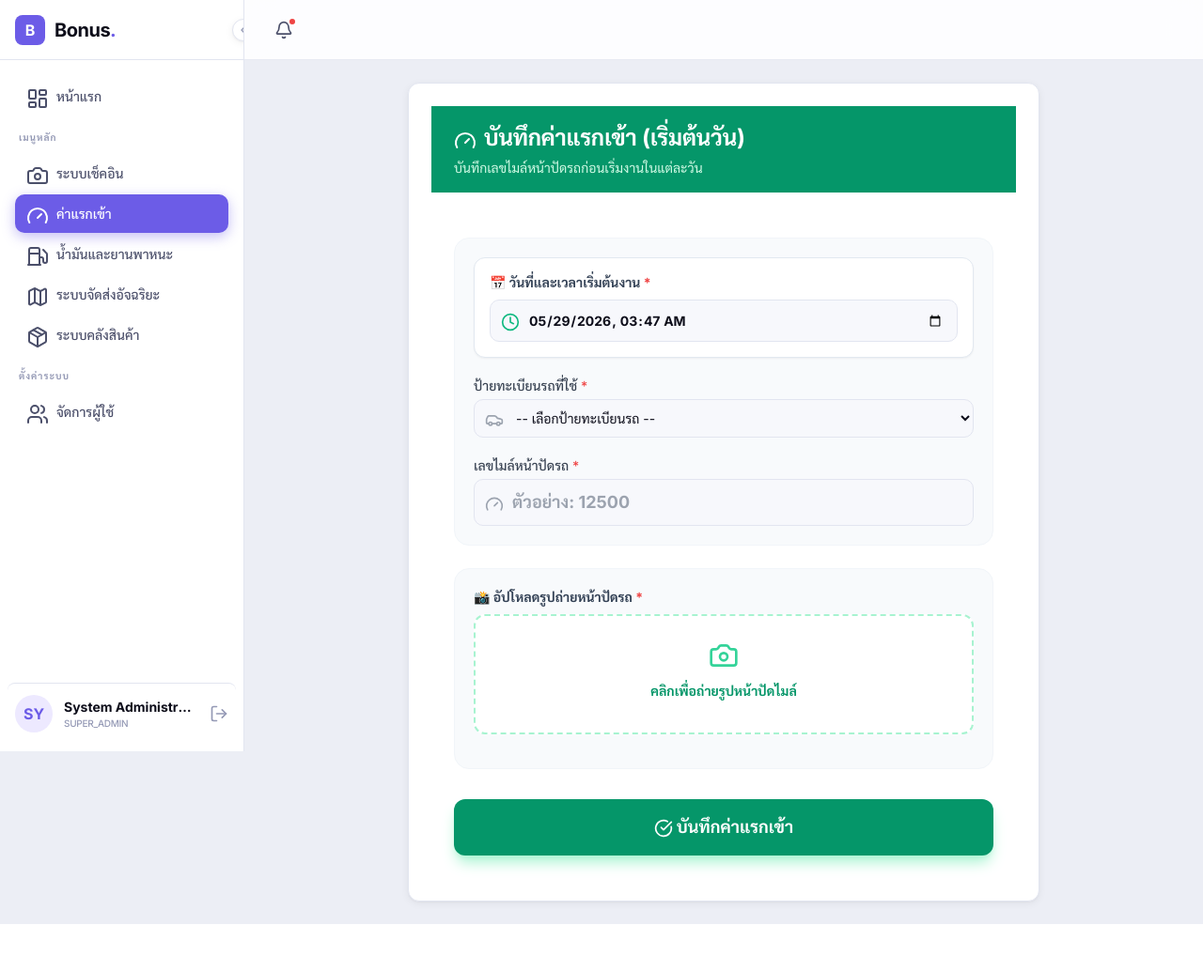
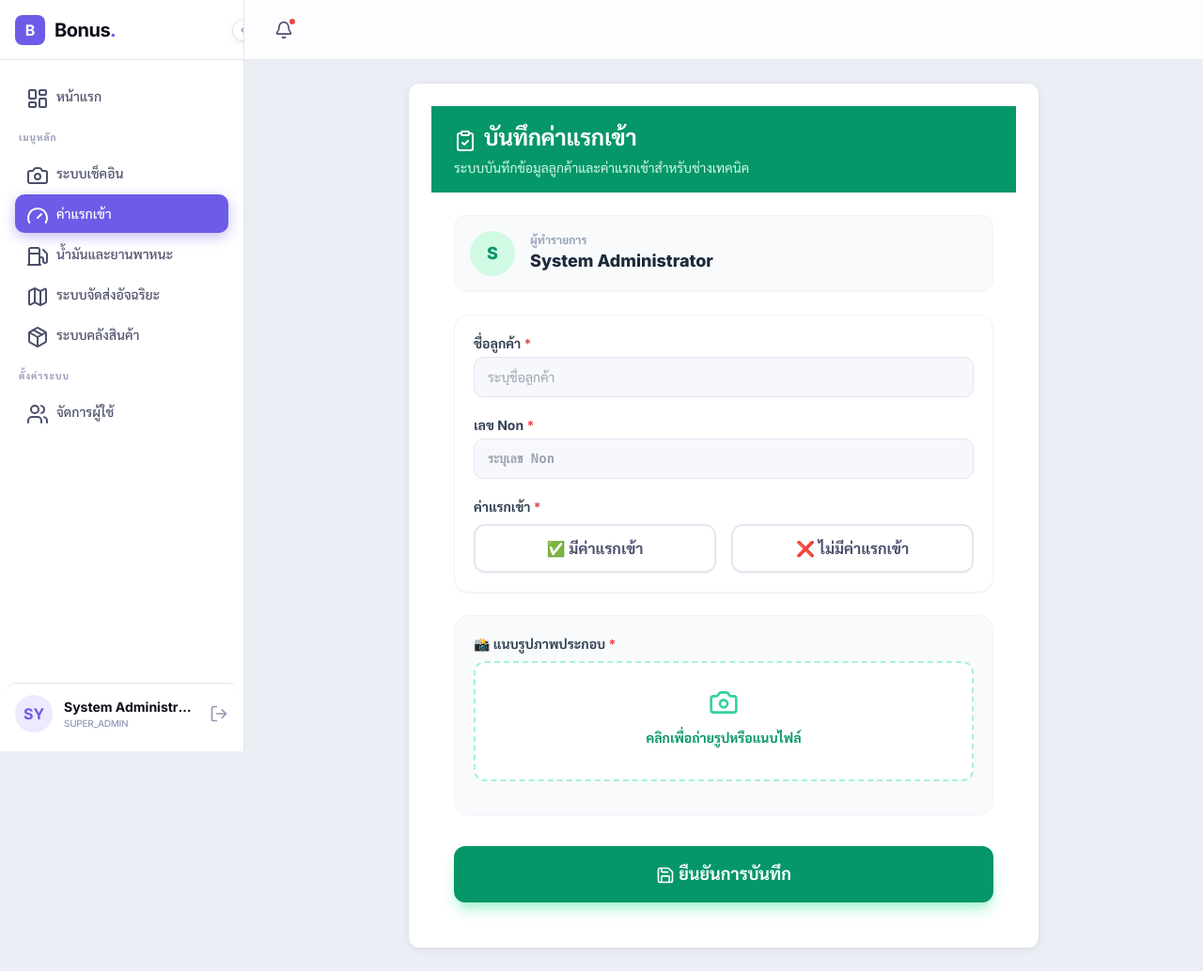
Before and after one commit to nontapat150-droid/Bonus, a PHP site: page /index.php?page=start_day in a window 1280 px wide. Shown: the whole page at 94% size. Before the commit the page ends 984 px from the top, so only its background shows below. Run offline with PHP 8.4, Linux system fonts and the light colour scheme; a user stored in the database is signed in; data comes from the database, SQL or seed files in the repository; data that the repository does not hold is empty; some libraries are stand-ins or nearby versions.

Commit message:
เพิ่มระบบค่าแรกเข้า

```diff
--- a/assets/js/start_day.js
+++ b/assets/js/start_day.js
@@ -1,53 +1,34 @@
 // assets/js/start_day.js
 document.addEventListener('DOMContentLoaded', () => {
     const form = document.getElementById('startDayForm');
-    const fileInput = document.getElementById('oil_images');
+    const fileInput = document.getElementById('start_day_images');
     const previewContainer = document.getElementById('imagePreviewContainer');
-    const licensePlateSelect = document.getElementById('license_plate');
-    const dateInput = document.getElementById('date_recorded');
+    const MAX_IMAGE_SIZE = 5 * 1024 * 1024; // 5MB
 
-    // เซ็ตเวลาเริ่มต้นเป็นเวลาปัจจุบัน
-    if (dateInput) {
-        const now = new Date();
-        now.setMinutes(now.getMinutes() - now.getTimezoneOffset());
-        dateInput.value = now.toISOString().slice(0,16);
-    }
+    let selectedFiles = [];
 
-    // โหลดป้ายทะเบียนรถ (ใช้งาน API เดียวกับระบบน้ำมันได้เลย)
-    async function loadTeamPlates() {
-        try {
-            const res = await fetch('api/oil/get_team_plates.php');
-            const data = await res.json();
-            if (data.success) {
-                licensePlateSelect.innerHTML = '<option value="">-- เลือกป้ายทะเบียนรถ --</option>';
-                data.data.forEach(team => {
-                    const option = document.createElement('option');
-                    option.value = team.id;
-                    option.textContent = `🚗 ${team.team_name}`;
-                    option.setAttribute('data-plate', team.team_name);
-                    if (data.my_team_id && String(team.id) === String(data.my_team_id)) {
-                        option.selected = true;
-                    }
-                    licensePlateSelect.appendChild(option);
-                });
-            }
-        } catch (e) {
-            console.error('Error loading team plates:', e);
-        }
-    }
-    loadTeamPlates();
-
-    // จัดการอัปโหลดและพรีวิวรูปภาพ
-    let selectedFiles = [];
     fileInput.addEventListener('change', async (e) => {
         const files = Array.from(e.target.files);
-        if (selectedFiles.length + files.length > 10) return Toast.error('อัปโหลดได้สูงสุด 10 รูป');
+        if (selectedFiles.length + files.length > 10) {
+            Toast.error('อัปโหลดได้สูงสุด 10 รูป');
+            fileInput.value = '';
+            return;
+        }
 
         for (const file of files) {
-            if (file.type.startsWith('image/')) {
-                selectedFiles.push(file);
-                renderPreview(file, selectedFiles.length - 1);
+            if (!file.type.startsWith('image/')) continue;
+
+            let processedFile = file;
+            if (file.size > MAX_IMAGE_SIZE) {
+                try {
+                    processedFile = await compressImage(file, MAX_IMAGE_SIZE);
+                } catch (err) {
+                    Toast.error('รูปภาพใหญ่เกินไป บีบอัดไม่สำเร็จ');
+                    continue;
+                }
             }
+            selectedFiles.push(processedFile);
+            renderPreview(processedFile, selectedFiles.length - 1);
         }
         fileInput.value = '';
     });
@@ -59,7 +40,7 @@ document.addEventListener('DOMContentLoaded', () => {
             div.className = 'relative group rounded-lg overflow-hidden border border-gray-200 aspect-square';
             div.innerHTML = `
                 <img src="${e.target.result}" class="w-full h-full object-cover">
-                <button type="button" onclick="removeImage(${index})" class="absolute top-1 right-1 bg-red-500 text-white rounded-full p-1 opacity-0 group-hover:opacity-100 transition-opacity">✕</button>
+                <button type="button" onclick="removeImage(${index})" class="absolute top-1 right-1 bg-red-500 text-white rounded-full p-1 opacity-0 group-hover:opacity-100 transition-opacity shadow-md">✕</button>
             `;
             previewContainer.appendChild(div);
         };
@@ -72,19 +53,41 @@ document.addEventListener('DOMContentLoaded', () => {
         selectedFiles.forEach((f, i) => renderPreview(f, i));
     };
 
-    // ส่งข้อมูล (ใช้ API ร่วมกับระบบน้ำมันเพราะโครงสร้าง DB เดียวกัน)
+    // ฟังก์ชันย่อขนาดรูปภาพ (เหมือนระบบ Oil)
+    async function compressImage(file, maxSize) {
+        return new Promise((resolve, reject) => {
+            const reader = new FileReader();
+            reader.onload = (event) => {
+                const img = new Image();
+                img.onload = async () => {
+                    let canvas = document.createElement('canvas');
+                    let ctx = canvas.getContext('2d');
+                    const ratio = Math.min(1, 1920 / Math.max(img.width, img.height));
+                    let width = Math.round(img.width * ratio);
+                    let height = Math.round(img.height * ratio);
+                    let quality = 0.9;
+                    canvas.width = width;
+                    canvas.height = height;
+                    ctx.drawImage(img, 0, 0, width, height);
+                    canvas.toBlob(blob => {
+                        const name = file.name.replace(/\.[^/.]+$/, '') + '.jpg';
+                        resolve(new File([blob], name, { type: 'image/jpeg' }));
+                    }, 'image/jpeg', quality);
+                };
+                img.src = event.target.result;
+            };
+            reader.readAsDataURL(file);
+        });
+    }
+
     form.addEventListener('submit', async (e) => {
         e.preventDefault();
 
-        const selectedOption = licensePlateSelect.options[licensePlateSelect.selectedIndex];
-        const teamName = selectedOption ? selectedOption.getAttribute('data-plate') : '';
-        if (!teamName) return Toast.error('กรุณาเลือกป้ายทะเบียนรถ');
-        if (selectedFiles.length === 0) return Toast.error('กรุณาถ่ายรูปหน้าปัดไมล์');
+        if (selectedFiles.length === 0) return Toast.error('กรุณาถ่ายรูปหรือแนบรูปภาพอย่างน้อย 1 รูป');
 
         const formData = new FormData(form);
-        formData.set('license_plate', teamName);
-        formData.delete('oil_images[]');
-        selectedFiles.forEach(file => formData.append('oil_images[]', file));
+        formData.delete('start_day_images[]');
+        selectedFiles.forEach(file => formData.append('start_day_images[]', file));
 
         const submitBtn = document.getElementById('submitBtn');
         const originalText = submitBtn.innerHTML;
@@ -92,26 +95,21 @@ document.addEventListener('DOMContentLoaded', () => {
         submitBtn.disabled = true;
 
         try {
-            const response = await fetch('api/oil/submit_record.php', { method: 'POST', body: formData });
+            const response = await fetch('api/start_day/submit.php', { method: 'POST', body: formData });
             const result = await response.json();
 
             if (result.success) {
                 Swal.fire({
                     title: 'สำเร็จ!',
-                    text: 'บันทึกค่าแรกเข้าเรียบร้อยแล้ว ขอให้ทำงานอย่างปลอดภัยครับ',
+                    text: 'บันทึกข้อมูลเรียบร้อยแล้ว (ระบบบันทึกเวลาให้คุณอัตโนมัติ)',
                     icon: 'success',
                     confirmButtonText: 'ตกลง',
                     confirmButtonColor: '#059669',
-                    customClass: { popup: 'rounded-3xl', confirmButton: 'rounded-xl px-6 py-2 font-bold' }
+                    customClass: { popup: 'rounded-3xl', confirmButton: 'rounded-xl px-6 py-2.5 font-bold shadow-md' }
                 });
                 form.reset();
                 selectedFiles = [];
                 previewContainer.innerHTML = '';
-
-                // เซ็ตเวลาใหม่
-                const now = new Date();
-                now.setMinutes(now.getMinutes() - now.getTimezoneOffset());
-                dateInput.value = now.toISOString().slice(0,16);
             } else {
                 Toast.error(result.error);
             }
--- a/views/modules/start_day.php
+++ b/views/modules/start_day.php
@@ -1,69 +1,71 @@
 <?php
 // views/modules/start_day.php
 if (!defined('PDO::ATTR_ERRMODE')) exit('เข้าถึงโดยตรงไม่ได้');
-$isAdmin = hasRole(['admin', 'super_admin']);
 ?>
 
 <div class="max-w-2xl mx-auto card overflow-hidden animate__animated animate__fadeIn">
     <div class="bg-emerald-600 px-6 py-4">
         <h2 class="text-2xl font-bold text-white flex items-center">
-            <span class="mr-2 text-3xl"><i data-lucide="gauge" class="w-6 h-6 inline-block"></i></span> บันทึกค่าแรกเข้า (เริ่มต้นวัน)
+            <span class="mr-2 text-3xl"><i data-lucide="clipboard-check" class="w-6 h-6 inline-block"></i></span> บันทึกค่าแรกเข้า
         </h2>
-        <p class="text-emerald-100 text-sm mt-1">บันทึกเลขไมล์หน้าปัดรถก่อนเริ่มงานในแต่ละวัน</p>
+        <p class="text-emerald-100 text-sm mt-1">ระบบบันทึกข้อมูลลูกค้าและค่าแรกเข้าสำหรับช่างเทคนิค</p>
     </div>
 
     <div class="p-6">
         <form id="startDayForm" enctype="multipart/form-data" class="space-y-6">
-            <!-- ส่งค่าไปบอก API ว่านี่คือค่าแรกเข้า -->
-            <input type="hidden" name="record_type" value="initial">
 
-            <div class="bg-slate-50 p-5 rounded-2xl border border-slate-100 space-y-5">
-                <!-- วันที่และเวลา -->
-                <div class="bg-white p-4 rounded-xl border border-slate-200 shadow-sm">
-                    <label class="block text-sm font-bold text-slate-700 mb-1">📅 วันที่และเวลาเริ่มต้นงาน <span class="text-red-500">*</span></label>
-                    <div class="relative mt-2">
-                        <input type="datetime-local" id="date_recorded" name="date_recorded" required class="input w-full pl-10 font-bold">
-                        <div class="absolute inset-y-0 left-0 pl-3 flex items-center pointer-events-none">
-                            <span class="text-emerald-500"><i data-lucide="clock" class="w-5 h-5 inline-block"></i></span>
-                        </div>
-                    </div>
+            <!-- ข้อมูลผู้บันทึก (ดึงจากระบบอัตโนมัติ) -->
+            <div class="bg-slate-50 p-4 rounded-xl border border-slate-100 flex items-center gap-4">
+                <div class="w-12 h-12 bg-emerald-100 rounded-full flex items-center justify-center text-emerald-600 font-black text-lg">
+                    <?= mb_substr($_SESSION['full_name'] ?? 'U', 0, 1) ?>
+                </div>
+                <div>
+                    <p class="text-xs text-slate-400 font-bold uppercase">ผู้ทำรายการ</p>
+                    <p class="font-black text-slate-800 text-lg"><?= htmlspecialchars($_SESSION['full_name'] ?? '-') ?></p>
+                </div>
+            </div>
+
+            <!-- ฟอร์มกรอกข้อมูล 3 ช่อง -->
+            <div class="bg-white p-5 rounded-2xl border border-slate-100 space-y-5 shadow-sm">
+                <div>
+                    <label class="block text-sm font-bold text-slate-700 mb-1">ชื่อลูกค้า <span class="text-red-500">*</span></label>
+                    <input type="text" id="customer_name" name="customer_name" required class="input w-full" placeholder="ระบุชื่อลูกค้า">
                 </div>
 
-                <!-- ป้ายทะเบียน -->
                 <div>
-                    <label class="block text-sm font-medium text-gray-700 mb-1">ป้ายทะเบียนรถที่ใช้ <span class="text-red-500">*</span></label>
-                    <div class="relative">
-                        <select id="license_plate" name="license_plate" required class="input w-full pl-10 cursor-pointer">
-                            <option value="">-- กำลังโหลดป้ายทะเบียน... --</option>
-                        </select>
-                        <div class="absolute inset-y-0 left-0 pl-3 flex items-center pointer-events-none">
-                            <span class="text-gray-400"><i data-lucide="car" class="w-5 h-5 inline-block"></i></span>
-                        </div>
-                    </div>
+                    <label class="block text-sm font-bold text-slate-700 mb-1">เลข Non <span class="text-red-500">*</span></label>
+                    <input type="text" id="non_number" name="non_number" required class="input w-full font-mono text-indigo-700 font-bold" placeholder="ระบุเลข Non">
                 </div>
 
-                <!-- เลขไมล์ -->
                 <div>
-                    <label class="block text-sm font-medium text-gray-700 mb-1">เลขไมล์หน้าปัดรถ <span class="text-red-500">*</span></label>
-                    <div class="relative">
-                        <input type="number" id="mileage" name="mileage" required min="0" class="input w-full pl-10 text-lg font-bold text-emerald-700" placeholder="ตัวอย่าง: 12500">
-                        <div class="absolute inset-y-0 left-0 pl-3 flex items-center pointer-events-none">
-                            <span class="text-gray-400"><i data-lucide="gauge" class="w-5 h-5 inline-block"></i></span>
-                        </div>
+                    <label class="block text-sm font-bold text-slate-700 mb-2">ค่าแรกเข้า <span class="text-red-500">*</span></label>
+                    <div class="flex gap-4">
+                        <label class="flex-1 cursor-pointer">
+                            <input type="radio" name="has_initial_fee" value="1" required class="peer sr-only">
+                            <div class="p-3 text-center border-2 border-slate-200 rounded-xl peer-checked:border-emerald-500 peer-checked:bg-emerald-50 peer-checked:text-emerald-700 font-bold transition-all shadow-sm">
+                                ✅ มีค่าแรกเข้า
+                            </div>
+                        </label>
+                        <label class="flex-1 cursor-pointer">
+                            <input type="radio" name="has_initial_fee" value="0" class="peer sr-only">
+                            <div class="p-3 text-center border-2 border-slate-200 rounded-xl peer-checked:border-rose-500 peer-checked:bg-rose-50 peer-checked:text-rose-700 font-bold transition-all shadow-sm">
+                                ❌ ไม่มีค่าแรกเข้า
+                            </div>
+                        </label>
                     </div>
                 </div>
             </div>
 
             <!-- อัปโหลดรูปภาพ -->
             <div class="bg-slate-50 p-5 rounded-2xl border border-slate-100">
-                <label class="block text-sm font-bold text-slate-700 mb-2">📸 อัปโหลดรูปถ่ายหน้าปัดรถ <span class="text-red-500">*</span></label>
+                <label class="block text-sm font-bold text-slate-700 mb-2">📸 แนบรูปภาพประกอบ <span class="text-red-500">*</span></label>
                 <div class="flex items-center justify-center w-full">
-                    <label for="oil_images" class="flex flex-col items-center justify-center w-full h-32 border-2 border-emerald-200 border-dashed rounded-xl cursor-pointer bg-white hover:bg-emerald-50 transition-colors group">
+                    <label for="start_day_images" class="flex flex-col items-center justify-center w-full h-32 border-2 border-emerald-200 border-dashed rounded-xl cursor-pointer bg-white hover:bg-emerald-50 transition-colors group">
                         <div class="flex flex-col items-center justify-center pt-5 pb-6">
                             <i data-lucide="camera" class="w-8 h-8 mb-3 text-emerald-400 group-hover:scale-110 transition-transform"></i>
-                            <p class="mb-1 text-sm text-emerald-600 font-bold">คลิกเพื่อถ่ายรูปหน้าปัดไมล์</p>
+                            <p class="mb-1 text-sm text-emerald-600 font-bold">คลิกเพื่อถ่ายรูปหรือแนบไฟล์</p>
                         </div>
-                        <input id="oil_images" name="oil_images[]" type="file" class="hidden" multiple accept="image/*" capture="environment" required />
+                        <input id="start_day_images" name="start_day_images[]" type="file" class="hidden" multiple accept="image/*" capture="environment" required />
                     </label>
                 </div>
                 <div id="imagePreviewContainer" class="mt-4 grid grid-cols-2 sm:grid-cols-5 gap-4"></div>
@@ -71,7 +73,7 @@ $isAdmin = hasRole(['admin', 'super_admin']);
 
             <div class="pt-2">
                 <button type="submit" id="submitBtn" class="w-full py-4 text-lg bg-emerald-600 hover:bg-emerald-700 text-white rounded-xl font-bold shadow-lg shadow-emerald-200 transition-all">
-                    <i data-lucide="check-circle" class="w-5 h-5 inline-block"></i> บันทึกค่าแรกเข้า
+                    <i data-lucide="save" class="w-5 h-5 inline-block"></i> ยืนยันการบันทึก
                 </button>
             </div>
         </form>
```
Also changed, not shown: api/start_day/submit.php (added, +82 -0 lines).
